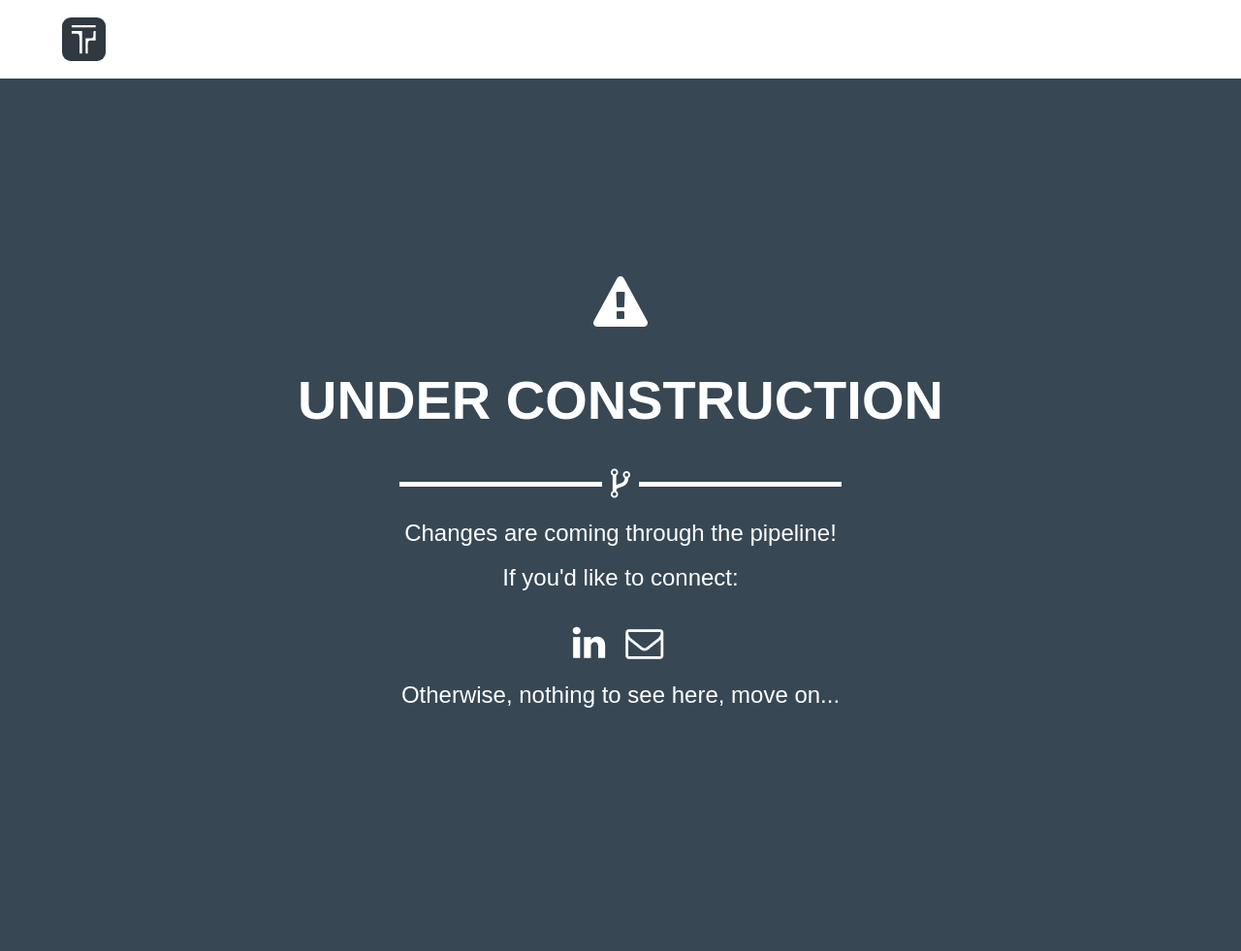
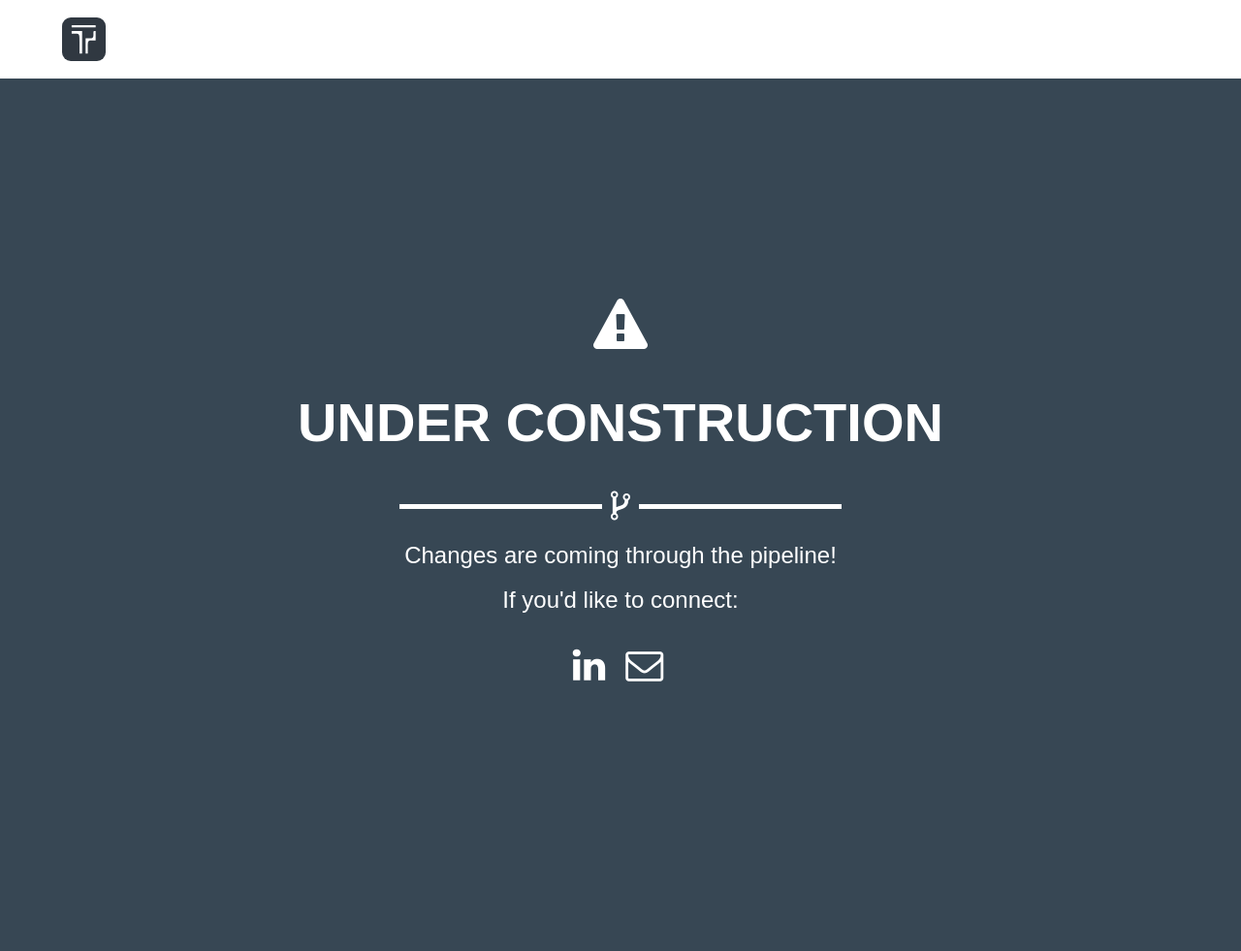
Before and after one commit to tmpg/tmpg.github.io, a Jekyll site: the page built from home.md, in a window 1280 px wide. Shown: the whole page at 97% size. Built offline with Jekyll 4.4.1, drawn with Linux system fonts in a browser that asks for light colours; nearby versions of some CDN libraries.

Commit message:
[TRIGGER] ANONYMOUS_SCRIPT_01921

```diff
--- a/_layouts/default.html
+++ b/_layouts/default.html
@@ -63,7 +63,6 @@
                   <li style="visibility: visible; font-size: 30px;"><a href="mailto:tim.pirog@gmail.com" target="_blank"><i style="visibility: visible; font-size: 1.3em;" class="fa fa-envelope-o"></i></a>
                   </li>
                 </ul>
-                  <p style="color: #fff;">Otherwise, nothing to see here, move on...</p>
               </div>
             </div>
           </div>
```
